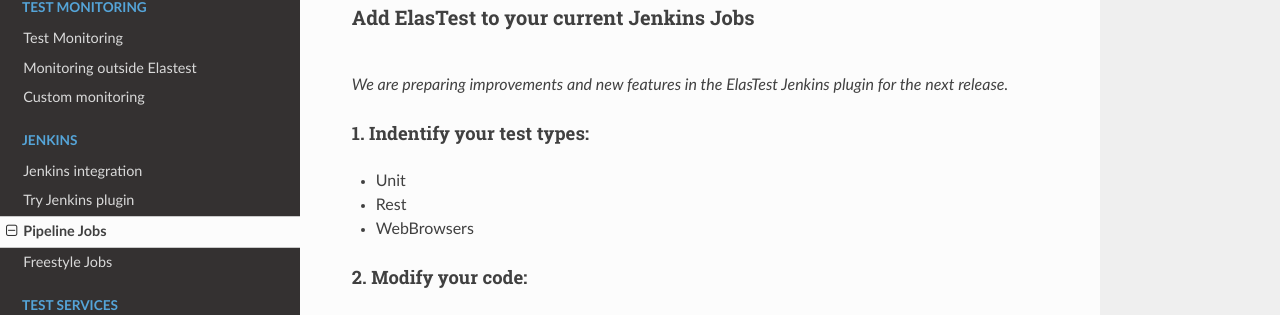
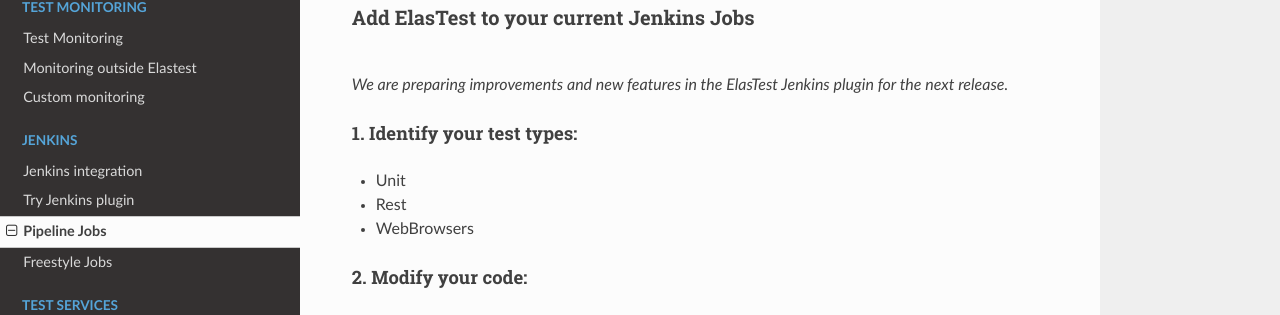
Before and after one commit to elastest/elastest.io-docs, an MkDocs documentation site: the page built from docs/jenkins/pipeline.md, in a window 1280 px wide and 900 px high, scrolled down 7092 px. Shown: the part 139-454 px from the top of the window. Built offline with MkDocs 1.6.1, drawn with Linux system fonts in a browser that asks for light colours; nearby versions of some CDN libraries; old or Windows-style settings are respelled for this version of MkDocs.

Commit message:
Typo Indentify to Identify

```diff
--- a/docs/jenkins/pipeline.md
+++ b/docs/jenkins/pipeline.md
@@ -426,7 +426,7 @@
     <div class="cell-xs-10 cell-lg-11 warning-text"><p><i>We are preparing improvements and new features in the ElasTest Jenkins plugin for the next release.</i></p></div>
 </div>
 
-<h4 class="small-subtitle">1. Indentify your <strong class="etColor">test types</strong>:</h4>
+<h4 class="small-subtitle">1. Identify your <strong class="etColor">test types</strong>:</h4>
 
 -   Unit
 -   Rest
```
